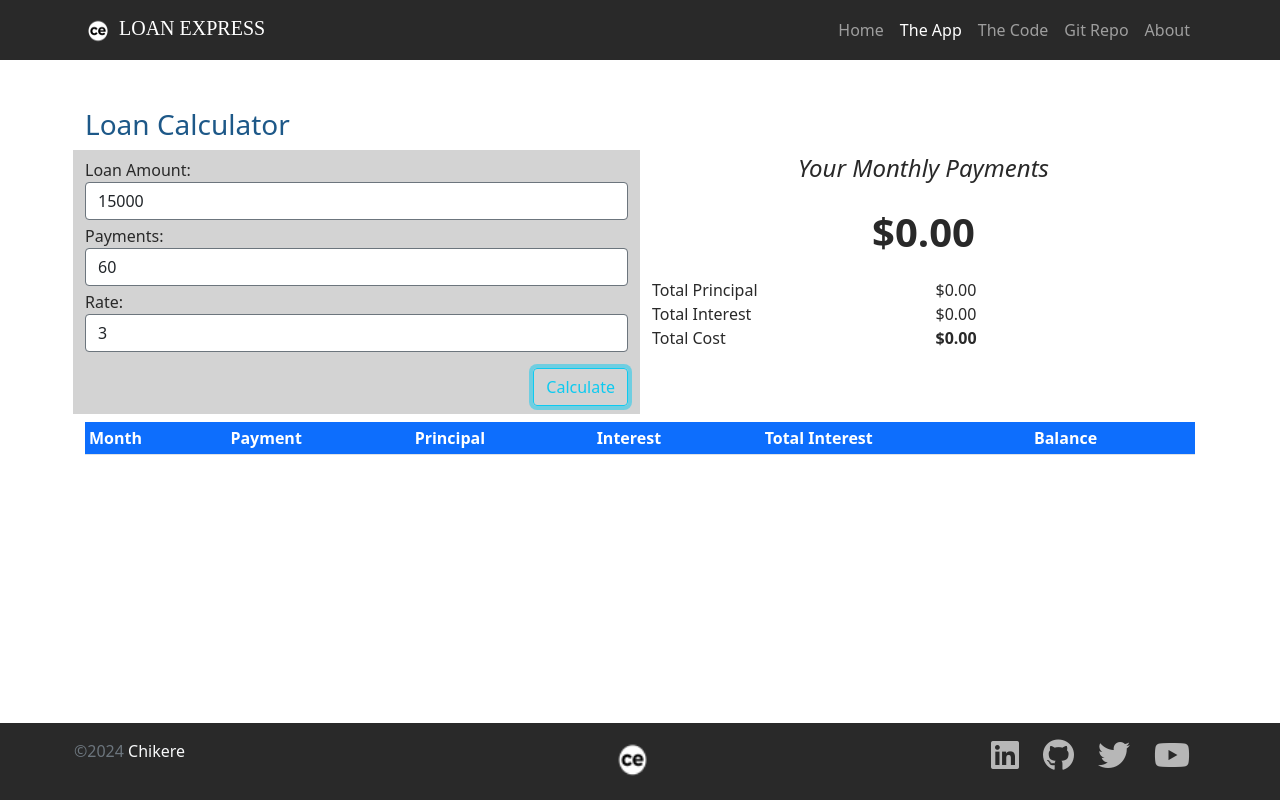
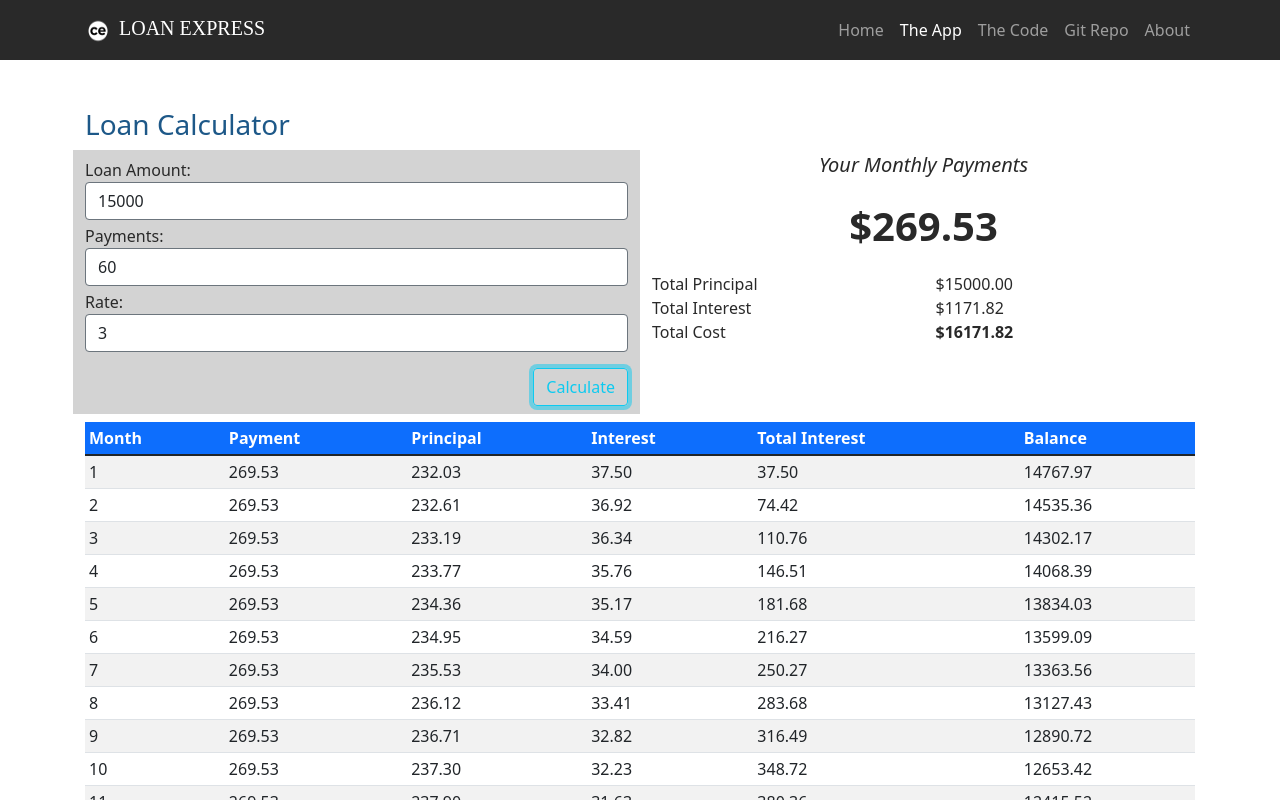
Before and after one commit to c-eze/MortgageLoanCalculator, a plain HTML site: page app.html in a window 1280 px wide. Both pictures are taken after a click on the button "Calculate". Shown: the top 800 px of the page. Drawn offline with nearby package versions, Linux system fonts and the light colour scheme; a web font is replaced by a local one.

Commit message:
Update site.js

```diff
--- a/app.html
+++ b/app.html
@@ -88,15 +88,23 @@
             </div>
             <!--Payment output-->
             <div class="col">
-                <p class="text-center fs-4"><em>Your Monthly Payments</em></p>
-                <p class="text-center fs-1"><strong>$0.00</strong></p>
+                <p class="text-center fs-5"><em>Your Monthly Payments</em></p>
+                <p class="text-center fs-1 fw-bold" id="monthlyPayments">
+                    <!--=== monthly payments goes here ===-->
+                </p>
                 <div class="row row-cols-2">
                     <div class="col">Total Principal</div>
-                    <div class="col" id="totalPrincipal" >$0.00</div>
+                    <div class="col" id="totalPrincipal" >
+                        <!--=== total principal goes here ===-->
+                    </div>
                     <div class="col">Total Interest</div>
-                    <div class="col" id="totalInterest">$0.00</div>
+                    <div class="col" id="totalInterest">
+                        <!--=== total interest goes here ===-->
+                    </div>
                     <div class="col">Total Cost</div>
-                    <div class="col" id="totalCost"><strong>$0.00</strong></div>
+                    <div class="col fw-bold" id="totalCost">
+                        <!--=== total cost goes here ===-->
+                    </div>
                 </div>
             </div>
         </div>
--- a/js/site.js
+++ b/js/site.js
@@ -1,4 +1,66 @@
-//Call Hello World
-function HelloWorld() {
-    alert("Hello World");
+//get values from the page
+//controller function
+function getValues() {
+    //get values from the page
+    let loanAmount = document.getElementById("loanAmount").value;
+    let payments = document.getElementById("payments").value;
+    let rate = document.getElementById("rate").value;
+
+    //Need to validate input
+    //parse into integers
+    loanAmount = parseInt(loanAmount);
+    payments = parseInt(payments);
+    rate = parseInt(rate);
+
+    let loan = {};
+    loan.balance = loanAmount;
+    loan.term = payments;
+    loan.rate = rate;
+
+    if (loanAmount > 0 && payments > 0 && rate > 0) {
+        //call generateNumbers
+        let loanObj = generateNumbers(loan);
+
+        //call displayNumbers
+        displayNumbers(loanObj);
+    } else {
+        alert("You must enter integers");
+    }
+
 }
+
+//view function
+function generateNumbers(loanObj) {
+    let monthlyPayment = ((loanObj.balance) * (loanObj.rate/1200)) / (1 -Math.pow(1 + (loanObj.rate/1200), -loanObj.term));
+
+    let returnObj = {};
+    returnObj.payment = monthlyPayment;
+    returnObj.balance = loanObj.balance;
+    returnObj.term = loanObj.term;
+    returnObj.rate = loanObj.rate;
+
+    return returnObj;
+}
+
+//view function
+function displayNumbers(loanObj) {
+    //write to 'result table' section
+    let templateRows = "";
+    let balance = loanObj.balance;
+    let totalInterest = 0;
+
+    for (let index = 1; index <= loanObj.term; index++) {
+        let interest = balance * loanObj.rate/1200;
+        let principal = loanObj.payment - interest;
+        totalInterest = totalInterest + interest;
+        balance = Math.abs(balance - principal);
+        templateRows += `<tr><td>${index}</td><td>${loanObj.payment.toFixed(2)}</td><td>${principal.toFixed(2)}</td><td>${interest.toFixed(2)}</td><td>${totalInterest.toFixed(2)}</td><td>${balance.toFixed(2)}</td></tr>`;
+    }
+    document.getElementById("results").innerHTML = templateRows;
+
+    //write to 'payment output' section
+    document.getElementById("monthlyPayments").innerHTML = `$${loanObj.payment.toFixed(2)}`;
+    document.getElementById("totalPrincipal").innerHTML = `$${loanObj.balance.toFixed(2)}`;
+    document.getElementById("totalInterest").innerHTML = `$${totalInterest.toFixed(2)}`;
+    document.getElementById("totalCost").innerHTML = `$${(loanObj.balance + totalInterest).toFixed(2)}`;
+}
```
